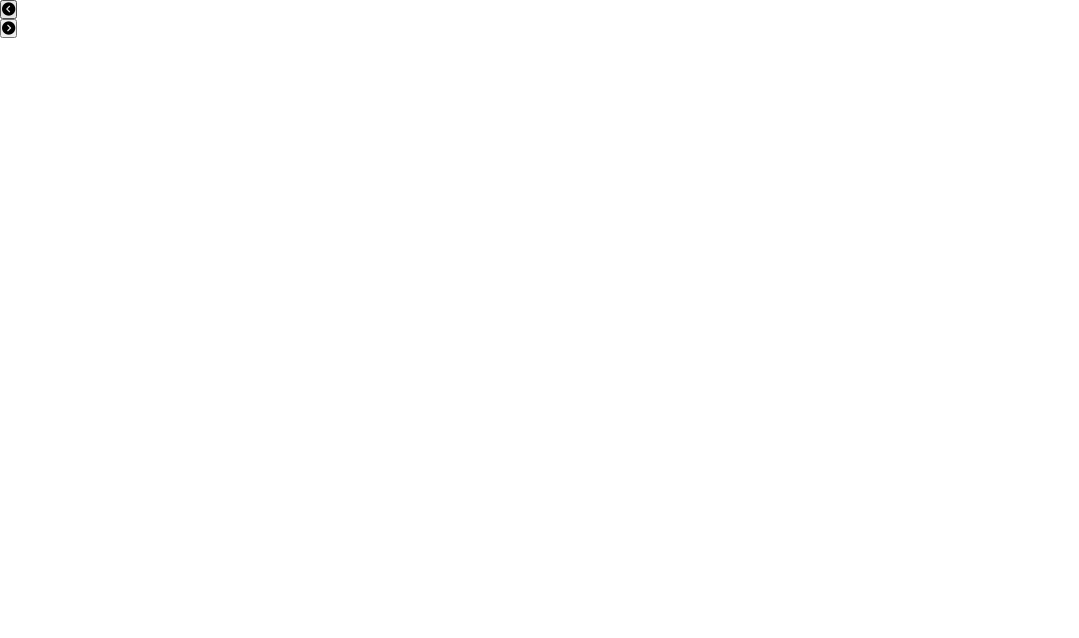
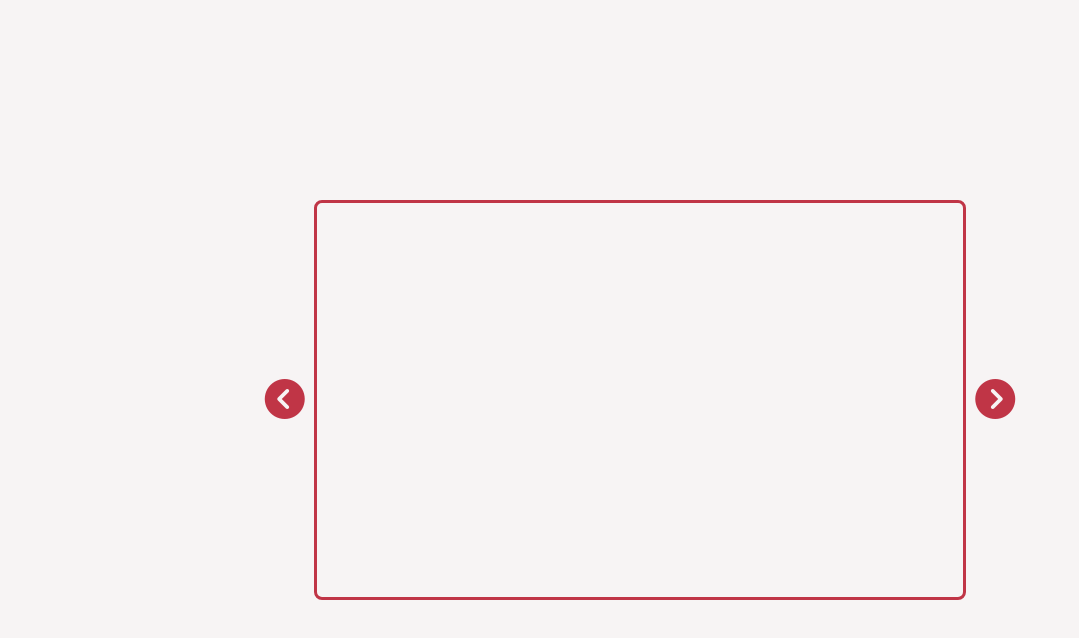
Before and after one commit to masiyematome/slideshow, a plain HTML site: page index.html in a window 1280 px wide. Shown: the whole page, without its empty margins (0-1079 px from the left). Drawn offline with Linux system fonts and the light colour scheme.

Commit message:
Styled the elements added on html

```diff
--- a/main_styles.css
+++ b/main_styles.css
@@ -3,3 +3,46 @@
     margin : 0;
     box-sizing: border-box;
 }
+
+:root{
+    --main-color : #c03546;
+}
+
+body{
+    background-color : rgb(247, 244, 244);
+}
+
+.main-container{
+    width : 60%;
+    position : absolute;
+    top : 50%;
+    left : 50%;
+    transform: translate(-50%,-50%);
+    display : flex;
+    justify-content: space-evenly;
+}
+
+.image-holder {
+    border : 3px solid var(--main-color);
+    width : 85%;
+    height : 400px;
+    border-radius: 8px;
+}
+
+.main-container button{
+    font-size : 2.5rem;
+    background-color : transparent;
+    border : none;
+    outline : none;
+    cursor: pointer;
+    transition : all ease 0.5s;
+    align-self: center;
+}
+
+.main-container .fa{
+    color : var(--main-color);
+}
+
+.main-container button:hover{
+    transform: scale(1.2);
+}
```
